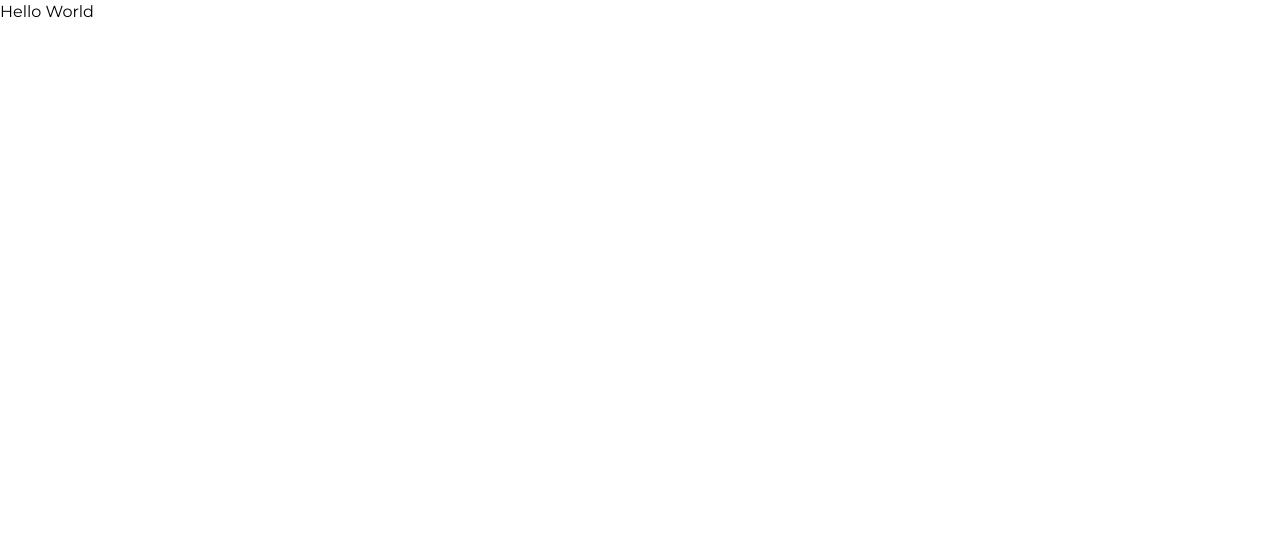
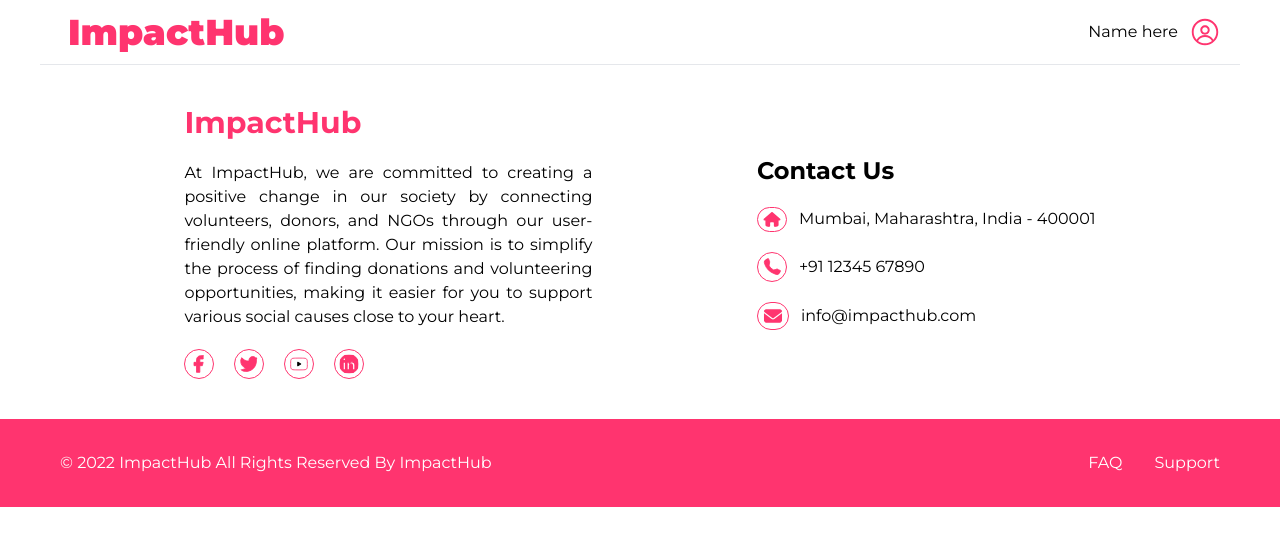
Before and after one commit to amtulladev/impact-hub, a Next.js app: page / in a window 1280 px wide. Shown: the top 546 px of the page. Built offline with nearby package versions, Linux system fonts and the light colour scheme.

Commit message:
feat: implement about us section

```diff
--- /dev/null
+++ b/src/components/About.tsx
@@ -0,0 +1,55 @@
+import FacebookIcon from "./icons/Facebook";
+import HouseIcon from "./icons/House";
+import LinkedInIcon from "./icons/LinkedIn";
+import MailIcon from "./icons/Mail";
+import PhoneIcon from "./icons/Phone";
+import TwitterIcon from "./icons/Twitter";
+import YoutubeIcon from "./icons/Youtube";
+
+export default function About() {
+  return (
+    <section className="my-10 flex flex-col justify-evenly md:mx-auto md:max-w-[1200px] md:flex-row md:items-center">
+      <section className="px-5 md:max-w-sm lg:max-w-md">
+        <h2 className="text-3xl font-semibold text-secondary">ImpactHub</h2>
+        <p className="pt-5 text-justify">
+          At ImpactHub, we are committed to creating a positive change in our
+          society by connecting volunteers, donors, and NGOs through our
+          user-friendly online platform. Our mission is to simplify the process
+          of finding donations and volunteering opportunities, making it easier
+          for you to support various social causes close to your heart.
+        </p>
+        <section className="flex gap-5 pt-5">
+          <a href="#">
+            <FacebookIcon className="rounded-full border-[1px] border-secondary fill-secondary stroke-secondary p-1 hover:bg-secondary hover:fill-white hover:stroke-white" />
+          </a>
+          <a href="#">
+            <TwitterIcon className="rounded-full border-[1px] border-secondary fill-secondary stroke-secondary p-1 hover:bg-secondary hover:fill-white hover:stroke-white" />
+          </a>
+          <a href="#">
+            <YoutubeIcon className="rounded-full border-[1px] border-secondary  stroke-secondary p-1 hover:bg-secondary hover:stroke-white focus:bg-secondary focus:stroke-white" />
+          </a>
+          <a href="#">
+            <LinkedInIcon className="rounded-full border-[1px] border-secondary fill-secondary stroke-secondary p-1 hover:bg-secondary hover:fill-white hover:stroke-white" />
+          </a>
+        </section>
+      </section>
+      <section className="mt-16 px-5 md:mt-0 md:max-w-sm lg:max-w-md">
+        <h2 className="text-2xl font-semibold">Contact Us</h2>
+        <section className="flex flex-col gap-5 pt-5">
+          <a href="#" className="flex items-center">
+            <HouseIcon className="mr-3 rounded-full border-[1px] border-secondary fill-secondary stroke-secondary p-1 hover:bg-secondary hover:fill-white hover:stroke-white" />
+            <p>Mumbai, Maharashtra, India - 400001</p>
+          </a>
+          <a href="tel:+911234567890" className="flex items-center">
+            <PhoneIcon className="mr-3 rounded-full border-[1px] border-secondary fill-secondary stroke-secondary p-1 hover:bg-secondary hover:fill-white hover:stroke-white" />
+            <p>+91 12345 67890</p>
+          </a>
+          <a href="mailto:info@impacthub.com" className="flex items-center">
+            <MailIcon className="mr-3 rounded-full border-[1px] border-secondary fill-secondary stroke-secondary p-1 hover:bg-secondary hover:fill-white hover:stroke-white" />
+            <p>info@impacthub.com</p>
+          </a>
+        </section>
+      </section>
+    </section>
+  );
+}
--- a/src/components/Footer.tsx
+++ b/src/components/Footer.tsx
@@ -1,7 +1,7 @@
 export default function Footer() {
   return (
     <footer className=" bg-secondary py-6 text-white md:py-8">
-      <section className="px-5 md:mx-auto  md:flex md:max-w-[1200px] md:justify-between md:px-0">
+      <section className="px-5 md:mx-auto  md:flex md:max-w-[1200px] md:justify-between">
         <p className="text-center md:text-left">
           © 2022 ImpactHub All Rights Reserved By ImpactHub
         </p>
--- a/src/components/Header.tsx
+++ b/src/components/Header.tsx
@@ -2,11 +2,11 @@ import Profile from "./icons/Profile";
 
 export default function Header() {
   return (
-    <header className="flex items-center justify-between border-b px-2 md:mx-auto md:max-w-[1200px] md:px-0">
+    <header className="flex items-center justify-between border-b px-5 md:mx-auto md:max-w-[1200px]">
       <p className="px-2 py-3 text-2xl font-black text-secondary hover:bg-secondary hover:text-white md:text-4xl">
         ImpactHub
       </p>
-      <section>
+      {/* <section>
         <a href="#" className="mr-3 hover:font-semibold focus:font-semibold">
           Home
         </a>
@@ -16,7 +16,7 @@ export default function Header() {
         <a href="#" className="hover:font-semibold focus:font-semibold">
           About
         </a>
-      </section>
+      </section> */}
       <section className="flex items-center">
         <p className="mr-1 md:mr-3">Name here</p>
         <Profile />
--- /dev/null
+++ b/src/components/Layout.tsx
@@ -0,0 +1,12 @@
+import Footer from "./Footer";
+import Header from "./Header";
+
+export default function Layout({ children }: { children: React.ReactNode }) {
+  return (
+    <>
+      <Header />
+      {children}
+      <Footer />
+    </>
+  );
+}
--- /dev/null
+++ b/src/components/icons/Facebook.tsx
@@ -0,0 +1,18 @@
+export default function FacebookIcon(props: any) {
+  return (
+    <svg
+      width="30px"
+      height="30px"
+      viewBox="0 0 24 24"
+      fill="none"
+      xmlns="http://www.w3.org/2000/svg"
+      {...props}
+    >
+      <path
+        d="M17 2H14C12.6739 2 11.4021 2.52678 10.4645 3.46447C9.52678 4.40215 9 5.67392 9 7V10H6V14H9V22H13V14H16L17 10H13V7C13 6.73478 13.1054 6.48043 13.2929 6.29289C13.4804 6.10536 13.7348 6 14 6H17V2Z"
+        strokeLinecap="round"
+        strokeLinejoin="round"
+      ></path>
+    </svg>
+  );
+}
--- /dev/null
+++ b/src/components/icons/House.tsx
@@ -0,0 +1,13 @@
+export default function HouseIcon(props: any) {
+  return (
+    <svg
+      xmlns="http://www.w3.org/2000/svg"
+      height="25"
+      width="30"
+      viewBox="0 0 576 512"
+      {...props}
+    >
+      <path d="M575.8 255.5c0 18-15 32.1-32 32.1h-32l.7 160.2c0 2.7-.2 5.4-.5 8.1V472c0 22.1-17.9 40-40 40H456c-1.1 0-2.2 0-3.3-.1c-1.4 .1-2.8 .1-4.2 .1H416 392c-22.1 0-40-17.9-40-40V448 384c0-17.7-14.3-32-32-32H256c-17.7 0-32 14.3-32 32v64 24c0 22.1-17.9 40-40 40H160 128.1c-1.5 0-3-.1-4.5-.2c-1.2 .1-2.4 .2-3.6 .2H104c-22.1 0-40-17.9-40-40V360c0-.9 0-1.9 .1-2.8V287.6H32c-18 0-32-14-32-32.1c0-9 3-17 10-24L266.4 8c7-7 15-8 22-8s15 2 21 7L564.8 231.5c8 7 12 15 11 24z" />
+    </svg>
+  );
+}
--- /dev/null
+++ b/src/components/icons/LinkedIn.tsx
@@ -0,0 +1,17 @@
+export default function LinkedInIcon(props: any) {
+  return (
+    <svg
+      width="30"
+      height="30"
+      viewBox="0 0 15 15"
+      xmlns="http://www.w3.org/2000/svg"
+      {...props}
+    >
+      <path
+        d="M2 1C1.44772 1 1 1.44772 1 2V13C1 13.5523 1.44772 14 2 14H13C13.5523 14 14 13.5523 14 13V2C14 1.44772 13.5523 1 13 1H2ZM3.05 6H4.95V12H3.05V6ZM5.075 4.005C5.075 4.59871 4.59371 5.08 4 5.08C3.4063 5.08 2.925 4.59871 2.925 4.005C2.925 3.41129 3.4063 2.93 4 2.93C4.59371 2.93 5.075 3.41129 5.075 4.005ZM12 8.35713C12 6.55208 10.8334 5.85033 9.67449 5.85033C9.29502 5.83163 8.91721 5.91119 8.57874 6.08107C8.32172 6.21007 8.05265 6.50523 7.84516 7.01853H7.79179V6.00044H6V12.0047H7.90616V8.8112C7.8786 8.48413 7.98327 8.06142 8.19741 7.80987C8.41156 7.55832 8.71789 7.49825 8.95015 7.46774H9.02258C9.62874 7.46774 10.0786 7.84301 10.0786 8.78868V12.0047H11.9847L12 8.35713Z"
+        fillRule="evenodd"
+        clipRule="evenodd"
+      ></path>
+    </svg>
+  );
+}
--- /dev/null
+++ b/src/components/icons/Mail.tsx
@@ -0,0 +1,13 @@
+export default function MailIcon(props: any) {
+  return (
+    <svg
+      xmlns="http://www.w3.org/2000/svg"
+      height="28"
+      width="32"
+      viewBox="0 0 512 512"
+      {...props}
+    >
+      <path d="M48 64C21.5 64 0 85.5 0 112c0 15.1 7.1 29.3 19.2 38.4L236.8 313.6c11.4 8.5 27 8.5 38.4 0L492.8 150.4c12.1-9.1 19.2-23.3 19.2-38.4c0-26.5-21.5-48-48-48H48zM0 176V384c0 35.3 28.7 64 64 64H448c35.3 0 64-28.7 64-64V176L294.4 339.2c-22.8 17.1-54 17.1-76.8 0L0 176z" />
+    </svg>
+  );
+}
--- /dev/null
+++ b/src/components/icons/Phone.tsx
@@ -0,0 +1,18 @@
+export default function PhoneIcon(props: any) {
+  return (
+    <svg
+      width="30px"
+      height="30px"
+      viewBox="0 0 24 24"
+      fill="none"
+      xmlns="http://www.w3.org/2000/svg"
+      {...props}
+    >
+      <path
+        d="M18.1182 14.702L14 15.5C11.2183 14.1038 9.5 12.5 8.5 10L9.26995 5.8699L7.81452 2L4.0636 2C2.93605 2 2.04814 2.93178 2.21654 4.04668C2.63695 6.83 3.87653 11.8765 7.5 15.5C11.3052 19.3052 16.7857 20.9564 19.802 21.6127C20.9668 21.8662 22 20.9575 22 19.7655L22 16.1812L18.1182 14.702Z"
+        strokeLinecap="round"
+        strokeLinejoin="round"
+      ></path>
+    </svg>
+  );
+}
--- /dev/null
+++ b/src/components/icons/Twitter.tsx
@@ -0,0 +1,18 @@
+export default function TwitterIcon(props: any) {
+  return (
+    <svg
+      width="30px"
+      height="30px"
+      viewBox="0 0 24 24"
+      fill="none"
+      xmlns="http://www.w3.org/2000/svg"
+      {...props}
+    >
+      <path
+        d="M23 3.01006C23 3.01006 20.9821 4.20217 19.86 4.54006C19.2577 3.84757 18.4573 3.35675 17.567 3.13398C16.6767 2.91122 15.7395 2.96725 14.8821 3.29451C14.0247 3.62177 13.2884 4.20446 12.773 4.96377C12.2575 5.72309 11.9877 6.62239 12 7.54006V8.54006C10.2426 8.58562 8.50127 8.19587 6.93101 7.4055C5.36074 6.61513 4.01032 5.44869 3 4.01006C3 4.01006 -1 13.0101 8 17.0101C5.94053 18.408 3.48716 19.109 1 19.0101C10 24.0101 21 19.0101 21 7.51006C20.9991 7.23151 20.9723 6.95365 20.92 6.68006C21.9406 5.67355 23 3.01006 23 3.01006Z"
+        strokeLinecap="round"
+        strokeLinejoin="round"
+      ></path>
+    </svg>
+  );
+}
--- /dev/null
+++ b/src/components/icons/Youtube.tsx
@@ -0,0 +1,25 @@
+export default function YoutubeIcon(props: any) {
+  return (
+    <>
+      <svg
+        width="30px"
+        height="30px"
+        viewBox="0 0 24 24"
+        fill="none"
+        color="#000000"
+        xmlns="http://www.w3.org/2000/svg"
+        {...props}
+      >
+        <path
+          d="M14 12L10.5 14V10L14 12Z"
+          fill="#000000"
+          stroke="#000000"
+          strokeWidth="1.3"
+          strokeLinecap="round"
+          strokeLinejoin="round"
+        ></path>
+        <path d="M2 12.7075V11.2924C2 8.39705 2 6.94939 2.90549 6.01792C3.81099 5.08645 5.23656 5.04613 8.08769 4.96549C9.43873 4.92728 10.8188 4.8999 12 4.8999C13.1812 4.8999 14.5613 4.92728 15.9123 4.96549C18.7634 5.04613 20.189 5.08645 21.0945 6.01792C22 6.94939 22 8.39705 22 11.2924V12.7075C22 15.6028 22 17.0505 21.0945 17.9819C20.189 18.9134 18.7635 18.9537 15.9124 19.0344C14.5613 19.0726 13.1812 19.1 12 19.1C10.8188 19.1 9.43867 19.0726 8.0876 19.0344C5.23651 18.9537 3.81097 18.9134 2.90548 17.9819C2 17.0505 2 15.6028 2 12.7075Z"></path>
+      </svg>
+    </>
+  );
+}
--- a/src/pages/index.tsx
+++ b/src/pages/index.tsx
@@ -1,3 +1,10 @@
+import About from "@/components/About";
+import Layout from "@/components/Layout";
+
 export default function Home() {
-  return <h1>Hello World</h1>;
+  return (
+    <Layout>
+      <About />
+    </Layout>
+  );
 }
```
